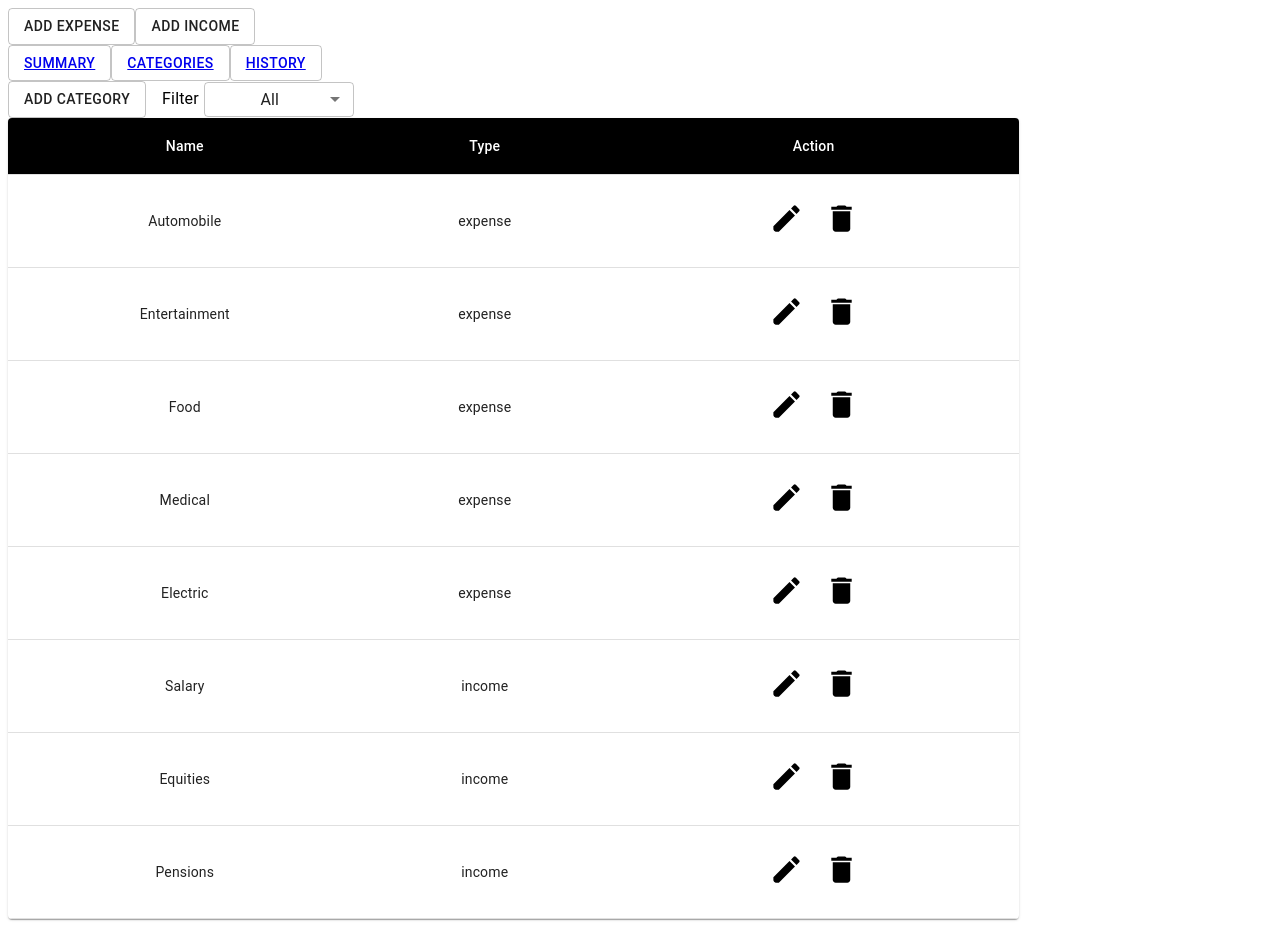
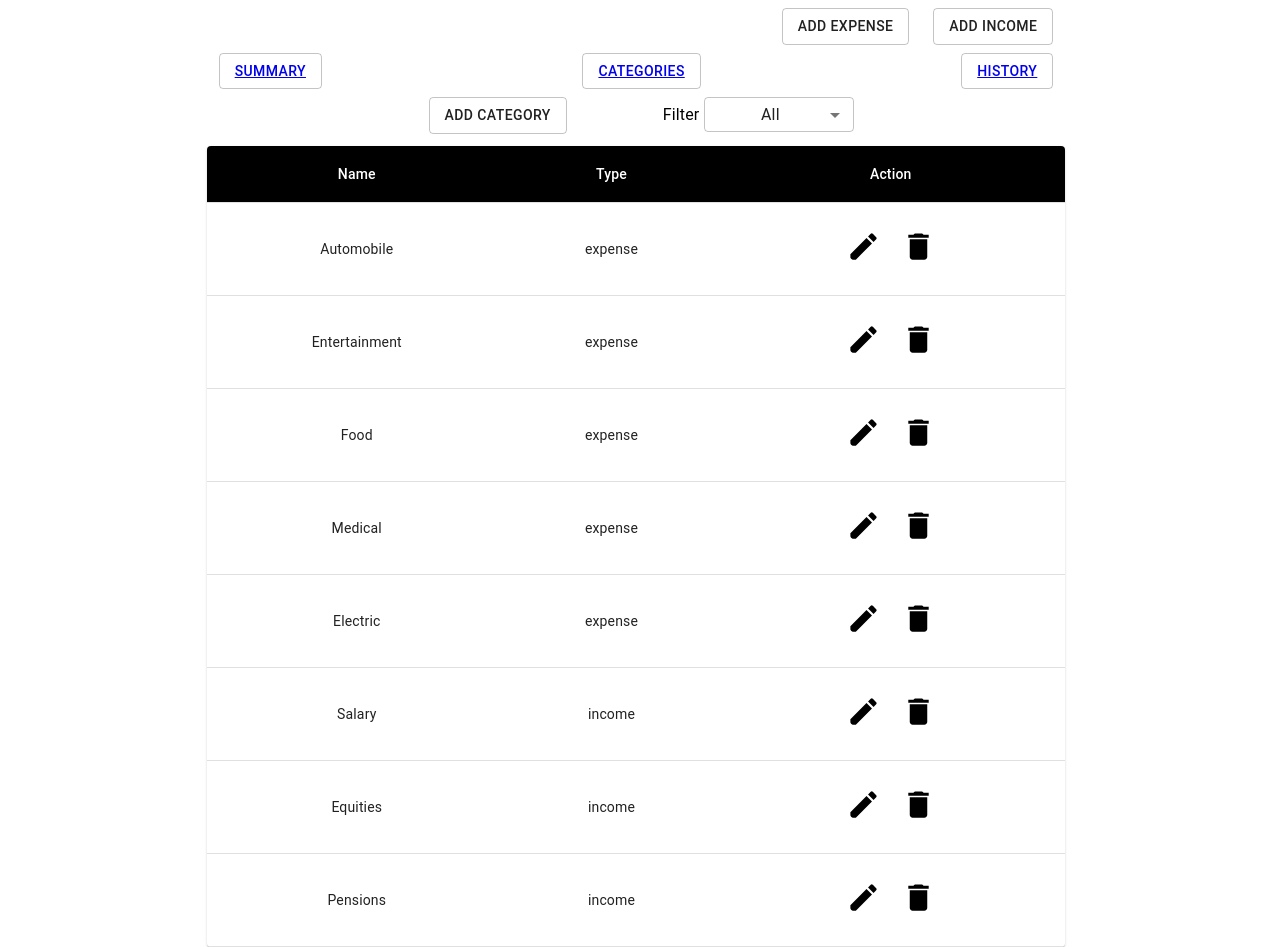
Before and after one commit to LuizaAv/aca-final-project-lge, a React (Create React App) app: page /Categories in a window 1280 px wide. Built offline with nearby package versions, Linux system fonts and the light colour scheme.

Commit message:
feat(*) grid styling

```diff
--- a/src/Components/AddBudget/AddBudget.js
+++ b/src/Components/AddBudget/AddBudget.js
@@ -11,6 +11,7 @@ import MenuItem from '@material-ui/core/MenuItem';
 import TextField from '@material-ui/core/TextField';
 import { MuiPickersUtilsProvider, KeyboardDatePicker } from '@material-ui/pickers';
 import DateFnsUtils from '@date-io/date-fns';
+import Grid from '@material-ui/core/Grid';
 import { makeStyles } from '@material-ui/core/styles';
 
 import { useStoreContext } from '../../store/storeContext';
@@ -104,13 +105,18 @@ export default function AddBudget() {
   );
 
   return (
-    <div>
+    <Grid container spacing={3} justify="flex-end">
+      <Grid item>
         <Button variant="outlined" value="Expense" onClick={handleClickExpense}>
           Add Expense
         </Button>
+      </Grid>
+      <Grid item>
         <Button variant="outlined" value="Income" onClick={handleClickIncome}>
           Add Income
         </Button>
+      </Grid>
+
 
       <Dialog fullWidth maxWidth="xs" open={open} onClose={handleOpen}>
         <DialogTitle className={classes.title}>{`Add ${type}`}</DialogTitle>
@@ -168,6 +174,6 @@ export default function AddBudget() {
           </Button>
         </DialogActions>
       </Dialog>
-    </div>
+    </Grid>
   );
 }
--- a/src/pages/Categories/Categories.js
+++ b/src/pages/Categories/Categories.js
@@ -7,6 +7,7 @@ import TableContainer from '@material-ui/core/TableContainer';
 import TableHead from '@material-ui/core/TableHead';
 import TableRow from '@material-ui/core/TableRow';
 import Paper from '@material-ui/core/Paper';
+import Grid from '@material-ui/core/Grid';
 
 import { useStoreContext } from '../../store/storeContext';
 
@@ -17,7 +18,7 @@ import Filter from '../../components/Filter/Filter';
 
 const useStyles = makeStyles({
   table: {
-    width: '80%',
+    // width: '80%',
   },
 });
 
@@ -38,9 +39,15 @@ export default function Categories() {
     : state.categories.filter((categories) => categories.type === filterType);
 
   return (
-    <div>
-      <AddCategory />
-      <Filter filterType={filterType} setFilterType={setFilterType} />
+    <Grid container direction="column" spacing={3}>
+      <Grid item container justify="center" spacing={10}>
+        <Grid item>
+          <AddCategory />
+        </Grid>
+        <Grid item>
+          <Filter filterType={filterType} setFilterType={setFilterType} />
+        </Grid>
+      </Grid>
       <TableContainer className={classes.table} component={Paper}>
         <Table>
           <TableHead>
@@ -51,7 +58,7 @@ export default function Categories() {
             </TableRow>
           </TableHead>
           <TableBody>
-            {filteredCategories.map((category) => (
+            {filteredCategories.map(category => (
               <TableRow key={category.id}>
                 <TableCell align="center">{category.name}</TableCell>
                 <TableCell align="center">{category.type}</TableCell>
@@ -64,6 +71,6 @@ export default function Categories() {
           </TableBody>
         </Table>
       </TableContainer>
-    </div>
+    </Grid>
   );
 }
--- a/src/pages/History/History.js
+++ b/src/pages/History/History.js
@@ -52,9 +52,8 @@ export default function History() {
   };
 
   return (
-    <Grid container justify="center">
-      <Grid item>
-        <Grid container justify="center" spacing={10}>
+    <Grid container direction="coulmn" spacing={3}>
+      <Grid item container justify="center" spacing={10}>
         <Grid item>
           <Sort isAscending={isAscending} setIsAscending={setIsAscending} />
         </Grid>
@@ -63,8 +62,8 @@ export default function History() {
         </Grid>
       </Grid>
 
-        <Grid container direction="column" justify="center" spacing={2}>
-          {filteredBudget.map(item => (
+      <Grid item container justify="center" spacing={3}>
+        {filteredBudget.map((item) => (
           <Grid item key={item.id}>
             <Card className={classes.card}>
               <CardContent
@@ -125,6 +124,5 @@ export default function History() {
         ))}
       </Grid>
     </Grid>
-    </Grid>
   );
 }
--- a/src/pages/Main.js
+++ b/src/pages/Main.js
@@ -1,6 +1,8 @@
 import React, { useReducer } from 'react';
 import { Switch, Route, Link } from 'react-router-dom';
 import Button from '@material-ui/core/Button';
+import Grid from '@material-ui/core/Grid';
+import { makeStyles } from '@material-ui/core/styles';
 
 import { StoreContext } from '../store/storeContext';
 import { reducer } from '../store/reducers';
@@ -12,18 +14,30 @@ import AddBudget from '../components/AddBudget/AddBudget';
 
 import { budget, categories } from '../API/db';
 
+const useStyles = makeStyles({
+  root: {
+    // flexGrow: 1,
+  },
+});
+
 const initialState = {
   categories: [...categories],
   budget: [...budget],
 };
 
 export default function Main() {
+  const classes = useStyles();
   const [state, dispatch] = useReducer(reducer, initialState);
-
+  // className={classes.root}
   return (
     <StoreContext.Provider value={{ state, dispatch }}>
+      <Grid container>
+        <Grid item xs={0} sm={2} />
+        <Grid ietm container direction="column" spacing={1} xs={12} sm={8}>
+          <Grid item>
             <AddBudget />
-
+          </Grid>
+          <Grid item container justify="space-between">
             <Button variant="outlined">
               <Link to="/">Summary</Link>
             </Button>
@@ -33,20 +47,23 @@ export default function Main() {
             <Button variant="outlined">
               <Link to="/History">History</Link>
             </Button>
-
+          </Grid>
+          <Grid item container justify="center">
             <Switch>
               <Route exact path="/">
                 <Summary />
               </Route>
-
               <Route path="/Categories">
                 <Categories />
               </Route>
-
               <Route path="/History">
                 <History />
               </Route>
             </Switch>
+          </Grid>
+        </Grid>
+        <Grid item xs={0} sm={2} />
+      </Grid>
     </StoreContext.Provider>
   );
 }
--- a/src/pages/Summary/Summary.js
+++ b/src/pages/Summary/Summary.js
@@ -15,7 +15,7 @@ import Filter from '../../components/Filter/Filter';
 
 const useStyles = makeStyles({
   table: {
-    width: '80%',
+    // width: '80%',
   },
 });
 
```
Lines whose indentation alone changed are shown as unchanged.
